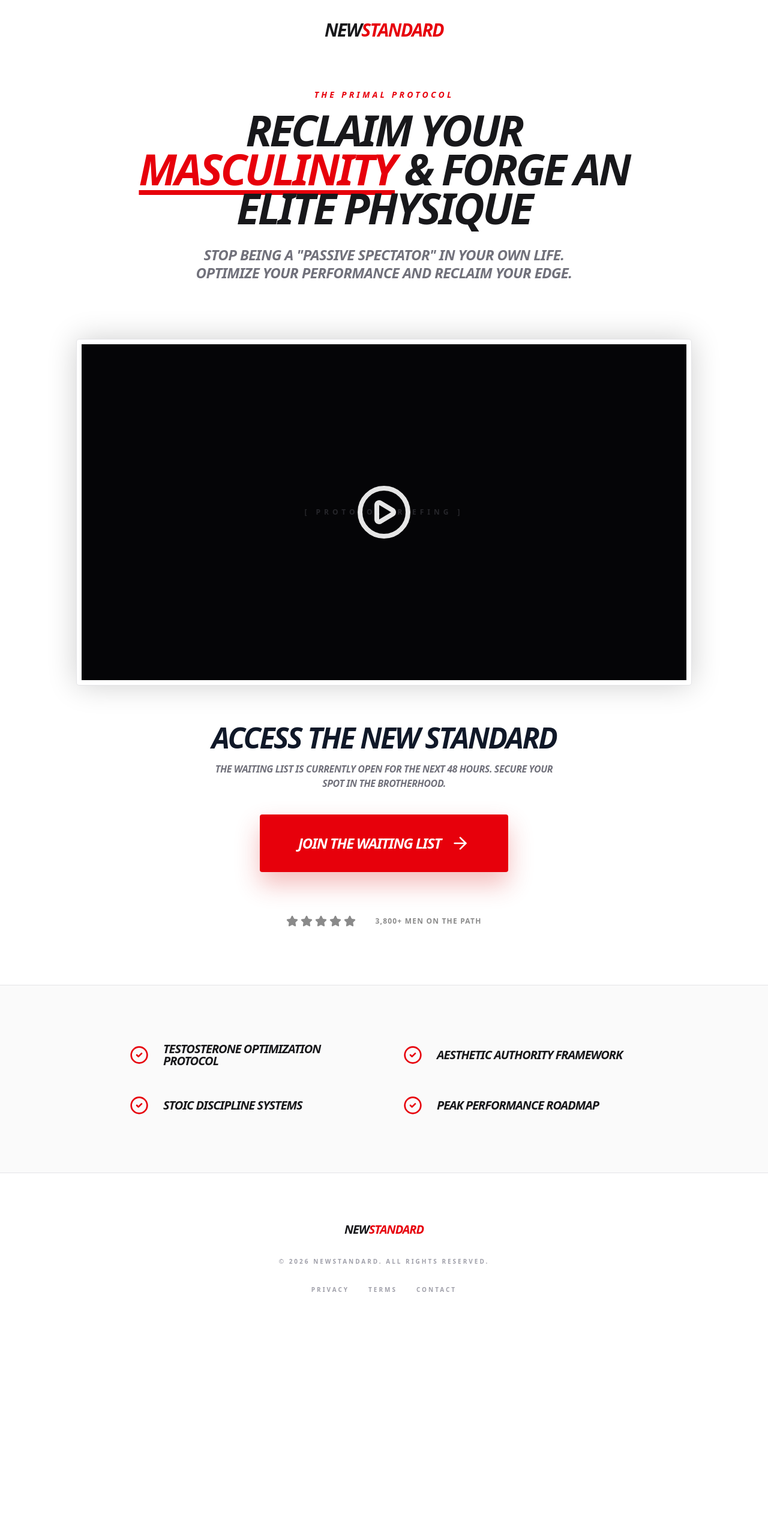
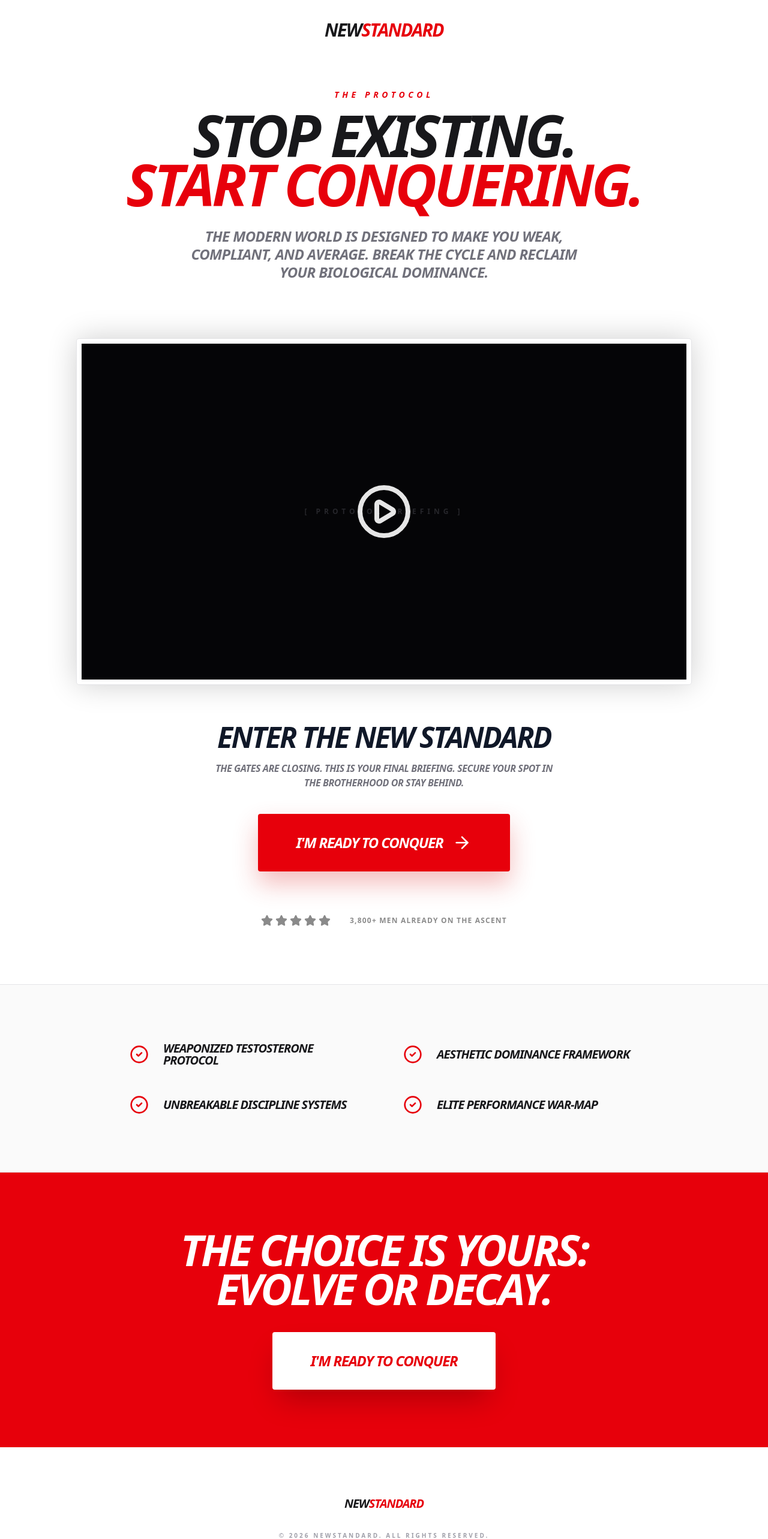
Before and after one commit to gruenkeks/newstandard, a Next.js app: page / in a window 1280 px wide. Shown: the top 2566 px of the page at 60% size. Before the commit the page ends 2238 px from the top, so only its background shows below. Built offline with nearby package versions, Linux system fonts and the light colour scheme.

Commit message:
Refactor landing page: bolder copy, rebranded to NEWSTANDARD, and enhanced multi-step questionnaire

```diff
--- a/src/app/page.tsx
+++ b/src/app/page.tsx
@@ -7,28 +7,53 @@ import { CheckCircle2, PlayCircle, Star, ArrowRight, X, ChevronRight } from "luc
 export default function Home() {
   const [showModal, setShowModal] = useState(false);
   const [step, setStep] = useState(0);
-  const [answers, setAnswers] = useState({});
+  const [answers, setAnswers] = useState<Record<string, string[]>>({});
+  const [tempSelections, setTempSelections] = useState<string[]>([]);
+  const [otherValue, setOtherValue] = useState("");
+  const [showOtherInput, setShowOtherInput] = useState(false);
 
   const questions = [
     {
       id: "goal",
-      question: "What is your primary focus right now?",
-      options: ["Forging an Elite Physique", "Developing Mental Discipline", "Optimizing Daily Performance"],
+      question: "What is your primary mission?",
+      options: ["Dominate Your Physique", "Forging Unbreakable Discipline", "Reclaiming Biological Dominance"],
+      allowOther: true,
     },
     {
       id: "experience",
-      question: "How long have you been on this path?",
-      options: ["Just Starting", "1-2 Years", "3+ Years / Advanced"],
+      question: "How long have you settled for average?",
+      options: ["Just Starting The Ascent", "1-2 Years Of Stagnation", "3+ Years / Seeking Elite Level"],
+      allowOther: false,
     },
     {
       id: "challenge",
-      question: "What is your #1 obstacle to consistency?",
-      options: ["Lack of Clear Strategy", "Time Management", "Mindset & Environment"],
+      question: "What is your #1 excuse for failure?",
+      options: ["Lack of a Proven War-Map", "Wasted Time & Energy", "Weak Environment"],
+      allowOther: true,
     },
   ];
 
-  const handleOptionSelect = (option: string) => {
-    setAnswers({ ...answers, [questions[step].id]: option });
+  const handleToggleOption = (option: string) => {
+    if (tempSelections.includes(option)) {
+      setTempSelections(tempSelections.filter((item) => item !== option));
+      if (option === "Other") setShowOtherInput(false);
+    } else {
+      setTempSelections([...tempSelections, option]);
+      if (option === "Other") setShowOtherInput(true);
+    }
+  };
+
+  const handleNext = () => {
+    let finalSelections = [...tempSelections];
+    if (showOtherInput && otherValue.trim()) {
+      finalSelections = finalSelections.filter(s => s !== "Other");
+      finalSelections.push(`Other: ${otherValue.trim()}`);
+    }
+
+    setAnswers({ ...answers, [questions[step].id]: finalSelections });
+    setTempSelections([]);
+    setOtherValue("");
+    setShowOtherInput(false);
     setStep(step + 1);
   };
 
@@ -36,7 +61,12 @@ export default function Home() {
     setShowModal(false);
     setStep(0);
     setAnswers({});
+    setTempSelections([]);
+    setOtherValue("");
+    setShowOtherInput(false);
   };
+
+  const isNextDisabled = tempSelections.length === 0 || (showOtherInput && !otherValue.trim() && tempSelections.length === 1);
 
   return (
     <div className="min-h-screen bg-white font-sans text-gray-900 selection:bg-red-100 selection:text-red-900">
@@ -57,25 +87,77 @@ export default function Home() {
                   <div className="space-y-2">
                     <p className="text-red-600 font-black uppercase tracking-[0.2em] text-xs italic">Step {step + 1} of {questions.length + 1}</p>
                     <h3 className="text-2xl md:text-3xl font-black uppercase italic leading-tight">{questions[step].question}</h3>
+                    <p className="text-zinc-400 text-xs font-bold uppercase tracking-widest italic">Select at least one option</p>
                   </div>
-                  <div className="grid gap-4">
+                  <div className="grid gap-3">
                     {questions[step].options.map((option) => (
                       <button
                         key={option}
-                        onClick={() => handleOptionSelect(option)}
-                        className="w-full text-left p-5 border-2 border-zinc-100 hover:border-red-600 hover:bg-zinc-50 transition-all font-bold text-lg flex justify-between items-center group"
+                        onClick={() => handleToggleOption(option)}
+                        className={`w-full text-left p-5 border-2 transition-all font-bold text-lg flex justify-between items-center group rounded-sm ${
+                          tempSelections.includes(option)
+                            ? "border-red-600 bg-red-50 text-red-900"
+                            : "border-zinc-100 hover:border-zinc-300 bg-white"
+                        }`}
                       >
-                        {option}
-                        <ChevronRight className="w-5 h-5 text-zinc-300 group-hover:text-red-600 transform group-hover:translate-x-1 transition-all" />
+                        <div className="flex items-center gap-4">
+                          <div className={`w-6 h-6 border-2 flex items-center justify-center transition-all ${
+                            tempSelections.includes(option) ? "bg-red-600 border-red-600" : "border-zinc-200"
+                          }`}>
+                            {tempSelections.includes(option) && <CheckCircle2 className="w-4 h-4 text-white" />}
+                          </div>
+                          {option}
+                        </div>
                       </button>
                     ))}
+
+                    {questions[step].allowOther && (
+                      <div className="space-y-3">
+                        <button
+                          onClick={() => handleToggleOption("Other")}
+                          className={`w-full text-left p-5 border-2 transition-all font-bold text-lg flex justify-between items-center group rounded-sm ${
+                            tempSelections.includes("Other")
+                              ? "border-red-600 bg-red-50 text-red-900"
+                              : "border-zinc-100 hover:border-zinc-300 bg-white"
+                          }`}
+                        >
+                          <div className="flex items-center gap-4">
+                            <div className={`w-6 h-6 border-2 flex items-center justify-center transition-all ${
+                              tempSelections.includes("Other") ? "bg-red-600 border-red-600" : "border-zinc-200"
+                            }`}>
+                              {tempSelections.includes("Other") && <CheckCircle2 className="w-4 h-4 text-white" />}
+                            </div>
+                            Other
+                          </div>
+                        </button>
+
+                        {showOtherInput && (
+                          <input
+                            type="text"
+                            autoFocus
+                            value={otherValue}
+                            onChange={(e) => setOtherValue(e.target.value)}
+                            placeholder="Please specify..."
+                            className="w-full p-4 border-2 border-red-200 focus:border-red-600 outline-none font-bold animate-in slide-in-from-top-2 duration-300 bg-zinc-50 rounded-sm"
+                          />
+                        )}
+                      </div>
+                    )}
                   </div>
+
+                  <button
+                    disabled={isNextDisabled}
+                    onClick={handleNext}
+                    className="w-full py-6 bg-zinc-900 text-white font-black uppercase italic tracking-tighter text-xl rounded-sm hover:bg-red-600 disabled:opacity-30 disabled:hover:bg-zinc-900 transition-all flex items-center justify-center gap-3"
+                  >
+                    CONTINUE <ArrowRight className="w-6 h-6" />
+                  </button>
                 </div>
               ) : (
                 <div className="text-center space-y-8 animate-in fade-in zoom-in duration-500">
                   <div className="space-y-4">
-                    <h3 className="text-3xl md:text-4xl font-black uppercase italic tracking-tighter">You're a Good Fit.</h3>
-                    <p className="text-zinc-600 font-bold leading-relaxed">Enter your email below to join the <span className="text-red-600">NEWSTANDARD</span> waiting list and get the Primal Protocol immediately.</p>
+                    <h3 className="text-3xl md:text-4xl font-black uppercase italic tracking-tighter text-red-600">The Ascent Begins.</h3>
+                    <p className="text-zinc-600 font-bold leading-relaxed uppercase tracking-tight italic">Your profile has been validated. Enter your best email below to join the <span className="text-red-600 underline">NEWSTANDARD</span> waiting list and receive your first briefing.</p>
                   </div>
                   <form onSubmit={(e) => { e.preventDefault(); alert("Welcome to the New Standard."); resetModal(); }} className="space-y-4">
                     <input
@@ -85,11 +167,11 @@ export default function Home() {
                       className="w-full px-6 py-5 border-2 border-zinc-100 focus:border-red-600 outline-none text-xl font-black uppercase italic transition-all bg-zinc-50"
                     />
                     <button className="w-full bg-red-600 hover:bg-red-700 text-white font-black py-6 rounded-sm text-xl shadow-lg transition-all uppercase italic tracking-tighter">
-                      JOIN THE WAITING LIST
+                      JOIN THE BROTHERHOOD
                     </button>
                   </form>
-                  <p className="text-[10px] text-zinc-400 font-bold uppercase tracking-widest">
-                    We guard your privacy like our own. No spam, ever.
+                  <p className="text-[10px] text-zinc-400 font-black uppercase tracking-[0.2em]">
+                    WE GUARD YOUR PRIVACY. WE DESPISE SPAM.
                   </p>
                 </div>
               )}
@@ -109,13 +191,13 @@ export default function Home() {
       <header className="bg-white text-zinc-900 pt-12 pb-24 px-6 text-center">
         <div className="max-w-4xl mx-auto space-y-8">
           <div className="space-y-4">
-            <h2 className="text-red-600 font-black tracking-[0.3em] uppercase text-sm italic">The Primal Protocol</h2>
-            <h1 className="text-4xl md:text-7xl font-black italic leading-[0.9] uppercase tracking-tighter">
-              Reclaim Your <span className="text-red-600 underline decoration-8 underline-offset-8">Masculinity</span> & Forge An Elite Physique
+            <h2 className="text-red-600 font-black tracking-[0.4em] uppercase text-sm italic">The Protocol</h2>
+            <h1 className="text-4xl md:text-8xl font-black italic leading-[0.85] uppercase tracking-tighter">
+              Stop Existing. <br /> <span className="text-red-600">Start Conquering.</span>
             </h1>
           </div>
           <p className="text-xl md:text-2xl text-zinc-500 max-w-2xl mx-auto font-bold uppercase leading-tight tracking-tight italic">
-            Stop being a "passive spectator" in your own life. Optimize your performance and reclaim your edge.
+            The modern world is designed to make you weak, compliant, and average. Break the cycle and reclaim your biological dominance.
           </p>
         </div>
       </header>
@@ -135,10 +217,10 @@ export default function Home() {
           <div className="text-center space-y-10">
             <div className="space-y-4">
               <h3 className="text-3xl md:text-5xl font-black uppercase italic tracking-tighter">
-                Access The New Standard
+                Enter The New Standard
               </h3>
               <p className="text-zinc-500 max-w-xl mx-auto font-bold uppercase tracking-tight italic">
-                The waiting list is currently open for the next 48 hours. Secure your spot in the brotherhood.
+                The gates are closing. This is your final briefing. Secure your spot in the brotherhood or stay behind.
               </p>
             </div>
 
@@ -146,14 +228,14 @@ export default function Home() {
               onClick={() => setShowModal(true)}
               className="inline-flex items-center gap-4 bg-red-600 hover:bg-red-700 text-white font-black py-8 px-16 rounded-sm text-2xl shadow-[0_20px_40px_rgba(220,38,38,0.3)] transform transition hover:scale-105 uppercase italic tracking-tighter"
             >
-              JOIN THE WAITING LIST <ArrowRight className="w-8 h-8" />
+              I'M READY TO CONQUER <ArrowRight className="w-8 h-8" />
             </button>
 
             <div className="flex justify-center items-center gap-8 pt-8 grayscale opacity-50">
               <div className="flex gap-1">
                 {[...Array(5)].map((_, i) => <Star key={i} className="w-5 h-5 fill-zinc-900" />)}
               </div>
-              <p className="text-xs font-black uppercase tracking-widest text-zinc-900">3,800+ Men On The Path</p>
+              <p className="text-xs font-black uppercase tracking-widest text-zinc-900">3,800+ MEN ALREADY ON THE ASCENT</p>
             </div>
           </div>
         </div>
@@ -164,10 +246,10 @@ export default function Home() {
         <div className="max-w-4xl mx-auto px-6">
           <div className="grid md:grid-cols-2 gap-x-16 gap-y-12">
             {[
-              "Testosterone Optimization Protocol",
-              "Aesthetic Authority Framework",
-              "Stoic Discipline Systems",
-              "Peak Performance Roadmap"
+              "Weaponized Testosterone Protocol",
+              "Aesthetic Dominance Framework",
+              "Unbreakable Discipline Systems",
+              "Elite Performance War-Map"
             ].map((benefit, i) => (
               <div key={i} className="flex gap-6 items-center">
                 <CheckCircle2 className="w-8 h-8 text-red-600 flex-shrink-0" />
@@ -175,6 +257,19 @@ export default function Home() {
               </div>
             ))}
           </div>
+        </div>
+      </section>
+
+      {/* Final CTA */}
+      <section className="py-24 bg-red-600 text-white text-center">
+        <div className="max-w-3xl mx-auto px-6 space-y-10">
+          <h2 className="text-4xl md:text-7xl font-black uppercase italic tracking-tighter leading-[0.9]">THE CHOICE IS YOURS: <br /> EVOLVE OR DECAY.</h2>
+          <button
+            onClick={() => setShowModal(true)}
+            className="bg-white text-red-600 font-black py-8 px-16 rounded-sm text-2xl shadow-2xl transform transition hover:scale-105 uppercase italic tracking-tighter"
+          >
+            I'M READY TO CONQUER
+          </button>
         </div>
       </section>
 
```
